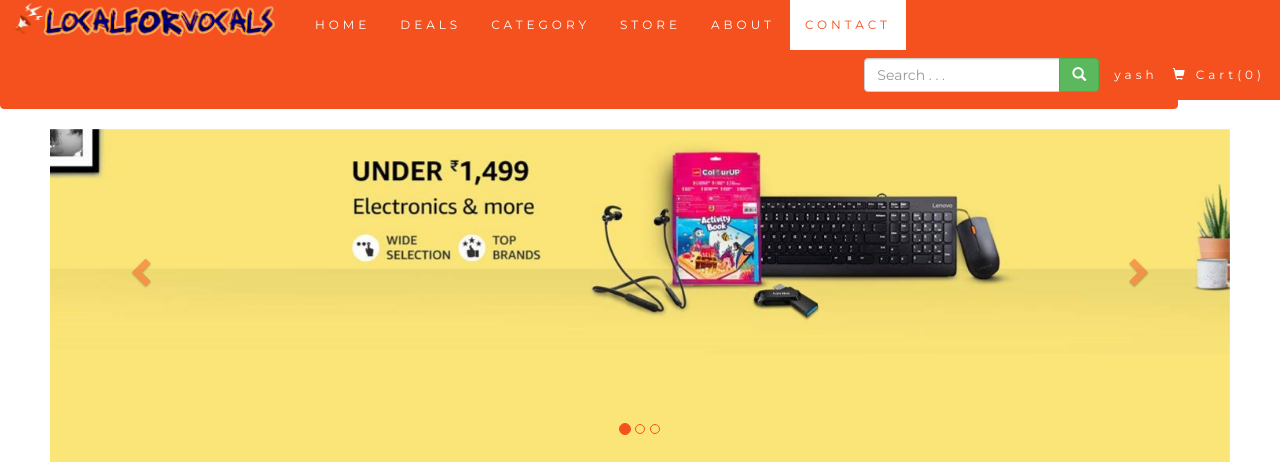
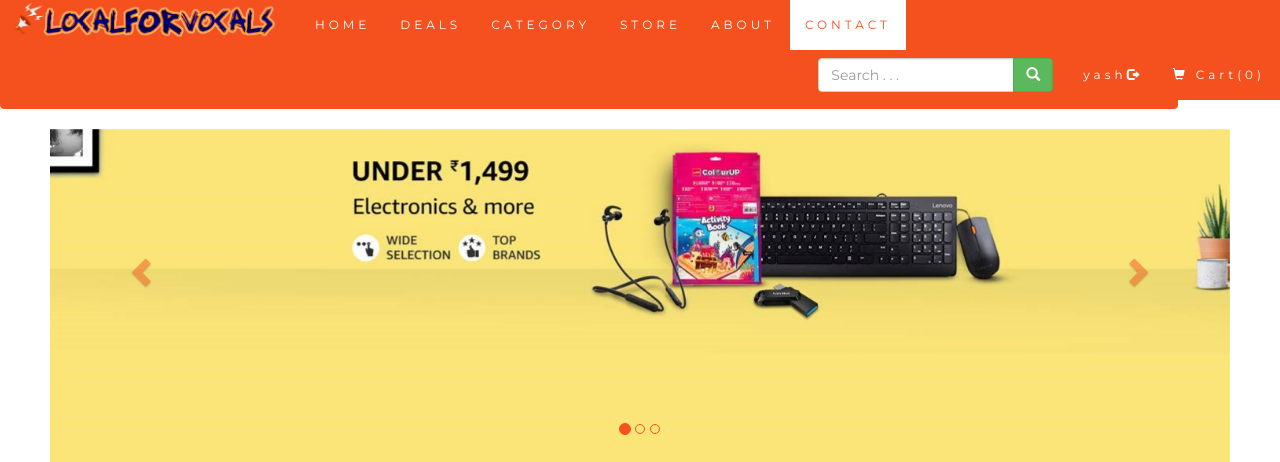
Before and after one commit to yashg02/localforvocals, a Django app: page / in a window 1280 px wide. Shown: the top 462 px of the page. Run offline with Django 3.2, Linux system fonts and the light colour scheme; a user stored in the database is signed in; some libraries are stand-ins or nearby versions; some web fonts are replaced.

Commit message:
Cart Final

```diff
--- a/user/templates/user/index.html
+++ b/user/templates/user/index.html
@@ -73,14 +73,14 @@
                             </form>
                         </li>
                         {% if user.is_authenticated %}
-                        <ul class="navbar-nav ml-auto" style="margin-top: 15px">
-                            <li class="nav-item">
-                                <a class="nav-link" style="color:white;" onclick="clicked()">
+                        <!-- <ul class="navbar-nav ml-auto" style="margin-top: 15px"> -->
+                            <li>
+                                <a style="cursor: pointer;" onclick="clicked()">
                                     <!-- <i class="fa fa-sign-in" aria-hidden="true"></i> -->
-                                    {{request.user}}
+                                    {{request.user}}<span class="glyphicon glyphicon-log-out"></span>
                                 </a>
                             </li>
-                        </ul>
+                        <!-- </ul> -->
                         {% else %}
                         <li><a href="signin/"><span class="glyphicon glyphicon-log-in"></span> SignIN</a></li>
                         {% endif %}
```
Also changed, not shown: db.sqlite3.
